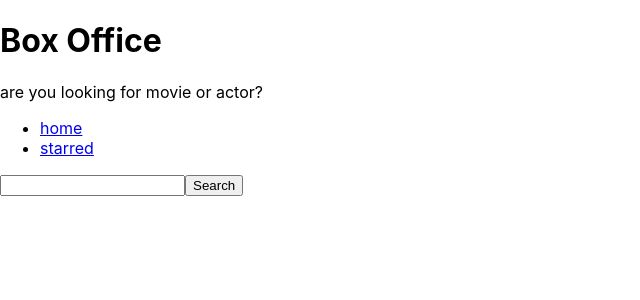
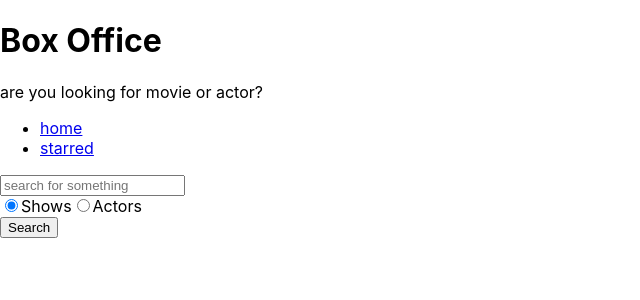
Before and after one commit to NareshPochamoni/Box-off.., a React (Create React App) app: page / in a window 1280 px wide. Shown: the top 300 px of the page, without its empty margins (0-640 px from the left). Built offline with nearby package versions, Linux system fonts and the light colour scheme.

Commit message:
add radio

```diff
--- a/src/pages/Home.js
+++ b/src/pages/Home.js
@@ -7,13 +7,16 @@
 
     const [input,setInput]=useState('');
     const [results,setResults]=useState(null);
+    const [searchOption,setSearchOption]=useState('shows');
+
+    const isSearchShow= searchOption==='shows'
 
     const onInputChange=(ev)=>{
         setInput(ev.target.value);
     }
     const onSearch=()=>{
 
-        apiGet(`/search/shows?q=${input}`).then(result=>{
+        apiGet(`/search/${searchOption}?q=${input}`).then(result=>{
             setResults(result);
 
 
@@ -34,19 +37,36 @@
         }
         if(results && results.length>0)
         {
-            return <div> {results.map((item)=><div key={item.show.id}>{item.show.name}</div>)}</div>;
+            return results[0].show ? <div> {results.map((item)=><div key={item.show.id}>{item.show.name}</div>)}</div>:
+            <div> {results.map((item)=><div key={item.person.id}>{item.person.name}</div>)}</div>
         }
         return null;
+
+    }
+    const onRadioChange=(ev)=>{
+        setSearchOption(ev.target.value);
 
     }
 
     return (
         <MainPageLayout>
-            <input type="text" onChange={onInputChange} onKeyDown={onKeyDown} value={input}/>
-            <button type="button" onClick={onSearch} >Search</button>
+            <input type="text" onChange={onInputChange} onKeyDown={onKeyDown} value={input} placeholder='search for something'/>
+
+            <div>
+            <label htmlFor='show-search'>
+                <input type="radio" value="shows" onChange={onRadioChange} checked={isSearchShow}/>
+                Shows
+            </label>
+            <label htmlFor='actor-search'>
+                <input type="radio" value="people" onChange={onRadioChange}  checked={!isSearchShow}/>
+                Actors
+            </label>
+            </div>
+
+            <button type="button" onClick={onSearch}  >Search</button>
             {renderResults()}
         </MainPageLayout>
     )
 }
 
-export default Home
+export default Home;
```
